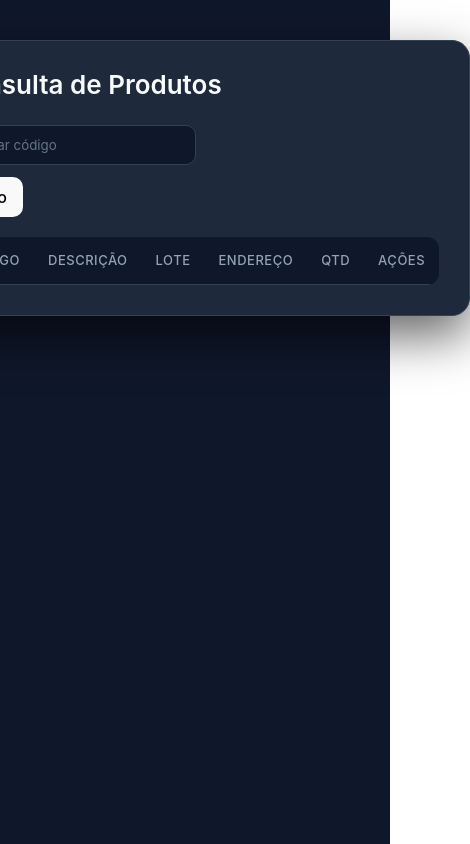
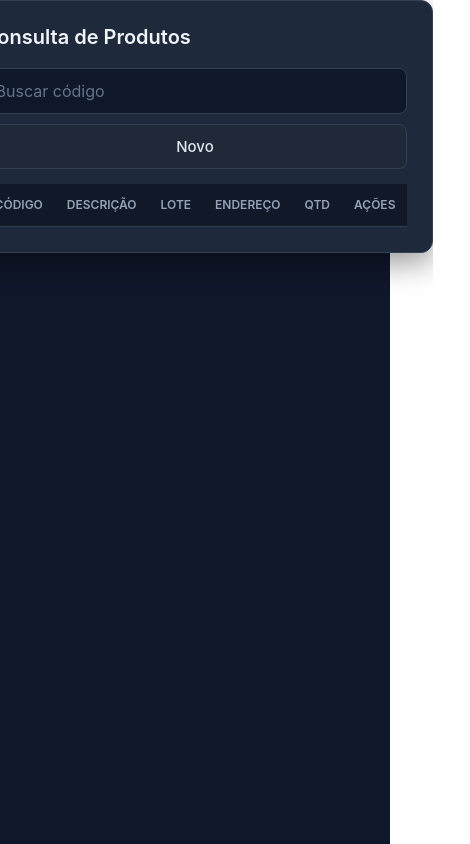
Before and after one commit to MatheuzSiq/estoquecontrol, a React (Vite) app: page / in a window 390 px wide. Shown: the whole page, 470 px wide, since content can reach past the window. Built offline with nearby package versions, Linux system fonts and the light colour scheme.

Commit message:
mobile style

```diff
--- a/src/style.css
+++ b/src/style.css
@@ -10,58 +10,111 @@ body {
   background: #0f172a;
   min-height: 100vh;
   display: flex;
-  justify-content: center;
-  align-items: flex-start;
-  padding: 40px 20px;
   color: #e2e8f0;
 }
 
-.container {
-  width: 100%;
-  max-width: 1000px;
-  background: #1e293b;
-  padding: 30px;
-  border-radius: 18px;
-  box-shadow: 0 20px 50px rgba(0, 0, 0, 0.6);
-  border: 1px solid #334155;
-  animation: fadeIn 0.4s ease-in-out;
+/* SIDEBAR */
+.sidebar {
+  width: 250px;
+  background: #111827;
+  min-height: 100vh;
+  padding: 25px 0;
+  display: flex;
+  flex-direction: column;
+  border-right: 1px solid #1f2937;
 }
 
-@keyframes fadeIn {
-  from {
-    opacity: 0;
-    transform: translateY(10px);
-  }
-  to {
-    opacity: 1;
-    transform: translateY(0);
-  }
+.sidebar h2 {
+  font-size: 18px;
+  font-weight: 600;
+  padding: 0 25px 20px 25px;
+  color: #f1f5f9;
+  border-bottom: 1px solid #1f2937;
+}
+
+.sidebar a {
+  padding: 14px 25px;
+  text-decoration: none;
+  color: #9ca3af;
+  font-size: 15px;
+  transition: 0.2s ease;
+}
+
+.sidebar a:hover,
+.sidebar a.active {
+  background: #1e293b;
+  color: #ffffff;
+  border-left: 4px solid #3b82f6;
+}
+
+/* MAIN AREA */
+.main {
+  flex: 1;
+  display: flex;
+  flex-direction: column;
+  width: 100%;
+}
+
+/* HEADER */
+.header {
+  background: #111827;
+  padding: 18px 30px;
+  border-bottom: 1px solid #1f2937;
+  display: flex;
+  justify-content: space-between;
+  align-items: center;
+}
+
+.header .title {
+  font-size: 18px;
+  font-weight: 600;
+  color: #f8fafc;
+}
+
+.header .user {
+  font-size: 14px;
+  color: #94a3b8;
+}
+
+/* CONTENT */
+.content {
+  padding: 30px;
+}
+
+.container {
+  background: #1e293b;
+  padding: 25px;
+  border-radius: 12px;
+  border: 1px solid #334155;
+  box-shadow: 0 10px 30px rgba(0, 0, 0, 0.4);
 }
 
 h1 {
-  margin-bottom: 25px;
-  font-size: 26px;
+  font-size: 20px;
   font-weight: 600;
-  color: #f8fafc;
+  margin-bottom: 20px;
+  color: #f1f5f9;
 }
 
 .top-bar {
   display: flex;
   justify-content: space-between;
   align-items: center;
-  margin-bottom: 20px;
+  flex-wrap: wrap;
+  gap: 10px;
+  margin-bottom: 15px;
 }
 
 /* INPUTS */
 input {
-  padding: 11px 14px;
-  border-radius: 10px;
+  padding: 12px;
+  border-radius: 8px;
   border: 1px solid #334155;
   background: #0f172a;
   color: #f1f5f9;
-  outline: none;
+  font-size: 16px;
+  width: 100%;
   transition: 0.25s ease;
-  min-width: 160px;
 }
 
 input::placeholder {
@@ -71,109 +124,146 @@ input::placeholder {
 input:focus {
   border-color: #3b82f6;
   box-shadow: 0 0 0 3px rgba(59, 130, 246, 0.3);
+  outline: none;
 }
 
-/* BOTÕES */
+/* BUTTONS */
 button {
-  padding: 10px 16px;
-  border-radius: 10px;
-  border: none;
+  padding: 12px;
+  border-radius: 8px;
+  border: 1px solid #334155;
   cursor: pointer;
+  font-size: 15px;
   font-weight: 500;
+  background: #1f2937;
+  color: #e2e8f0;
   transition: 0.25s ease;
+  width: 100%;
+}
+
+button:hover {
+  background: #273449;
 }
 
 button.primary {
-  background: linear-gradient(135deg, #3b82f6, #2563eb);
+  background: #2563eb;
+  border: 1px solid #2563eb;
   color: white;
 }
 
 button.primary:hover {
-  transform: translateY(-2px);
-  box-shadow: 0 8px 20px rgba(37, 99, 235, 0.4);
+  background: #1d4ed8;
 }
 
 button.edit {
   background: #f59e0b;
-  color: white;
-}
-
-button.edit:hover {
-  background: #d97706;
+  border: 1px solid #d97706;
+  color: #111827;
 }
 
 button.delete {
   background: #ef4444;
+  border: 1px solid #dc2626;
   color: white;
 }
 
-button.delete:hover {
-  background: #b91c1c;
-}
-
-button.secondary {
-  background: #334155;
-  color: #e2e8f0;
-}
-
-button.secondary:hover {
-  background: #475569;
-}
-
-/* TABELA */
+/* TABLE */
 table {
   width: 100%;
   border-collapse: collapse;
-  margin-top: 20px;
-  border-radius: 12px;
-  overflow: hidden;
+  margin-top: 15px;
+  font-size: 14px;
 }
 
 th {
-  background: #0f172a;
+  background: #111827;
   color: #94a3b8;
-  font-weight: 500;
-  padding: 14px;
+  text-align: left;
+  padding: 12px;
+  font-weight: 600;
+  border-bottom: 1px solid #334155;
   text-transform: uppercase;
-  font-size: 13px;
-  letter-spacing: 0.5px;
-  border-bottom: 1px solid #334155;
+  font-size: 12px;
 }
 
 td {
-  padding: 14px;
+  padding: 12px;
   border-bottom: 1px solid #334155;
-}
-
-tr {
-  transition: 0.2s ease;
 }
 
 tr:hover {
   background: #273449;
 }
 
-/* FORM LINHAS */
+/* FORM LINES */
 .linha {
   display: flex;
-  flex-wrap: wrap;
+  flex-direction: column;
   gap: 12px;
   margin-bottom: 18px;
 }
 
-/* RESPONSIVO */
-@media (max-width: 768px) {
-  .top-bar {
-    flex-direction: column;
-    gap: 12px;
-    align-items: flex-start;
+/* ===== RESPONSIVO ===== */
+@media (min-width: 768px) {
+  input {
+    width: auto;
+    font-size: 14px;
+  }
+
+  button {
+    width: auto;
+    font-size: 13px;
   }
 
   .linha {
+    flex-direction: row;
+    flex-wrap: wrap;
+  }
+
+  .top-bar {
+    flex-wrap: nowrap;
+  }
+}
+
+@media (max-width: 768px) {
+  body {
     flex-direction: column;
   }
 
+  .sidebar {
+    width: 100%;
+    min-height: auto;
+    flex-direction: row;
+    overflow-x: auto;
+    padding: 10px 0;
+  }
+
+  .sidebar h2 {
+    display: none;
+  }
+
+  .sidebar a {
+    flex: 1;
+    text-align: center;
+    border-left: none;
+    border-bottom: 3px solid transparent;
+  }
+
+  .sidebar a.active {
+    border-bottom: 3px solid #3b82f6;
+  }
+
+  .header {
+    padding: 15px;
+  }
+
+  .content {
+    padding: 15px;
+  }
+
   table {
-    font-size: 14px;
+    display: block;
+    overflow-x: auto;
+    white-space: nowrap;
   }
 }
```
